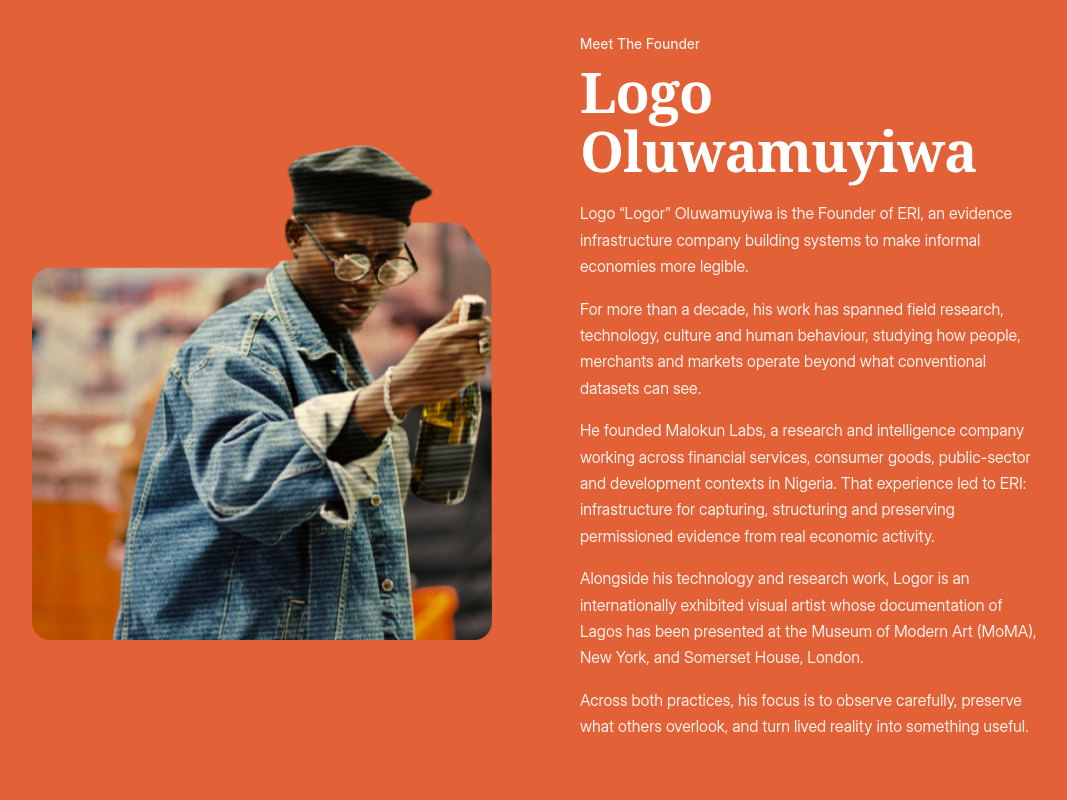
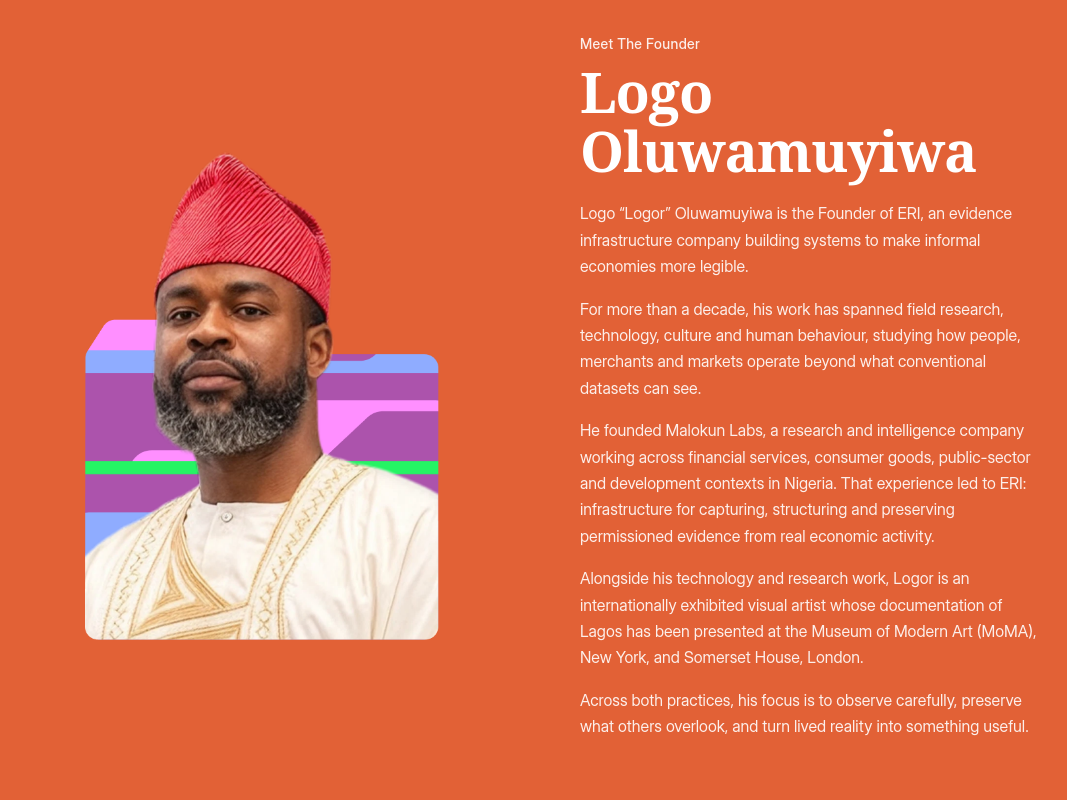
Before and after one commit to Malokunlabs/eri, a Next.js app: page /about in a window 1280 px wide. Shown: the part 1520-2320 px from the top of the page, without its empty margins (92-1159 px from the left). Built offline with nearby package versions, Linux system fonts and the light colour scheme; no server answers.

Commit message:
feat: update about page image source and format paragraph text

```diff
--- a/src/components/about/about-page-content.tsx
+++ b/src/components/about/about-page-content.tsx
@@ -284,7 +284,7 @@
               <div className="order-2 flex justify-center lg:order-1 lg:justify-start">
                 <div className="relative aspect-464/513 w-full max-w-115">
                   <Image
-                    src="/images/about/manonleft.png"
+                    src="/images/about/logor-img.png"
                     alt="Logo Oluwamuyiwa"
                     fill
                     sizes="(max-width: 1023px) 100vw, 460px"
@@ -313,8 +313,8 @@
                     conventional datasets can see.
                   </p>
                   <p>
-                    He founded Malokun Labs, a research and intelligence
-                    company working across financial services, consumer goods,
+                    He founded Malokun Labs, a research and intelligence company
+                    working across financial services, consumer goods,
                     public-sector and development contexts in Nigeria. That
                     experience led to ERI: infrastructure for capturing,
                     structuring and preserving permissioned evidence from real
```
Also changed, not shown: public/images/about/logor-img.png (added).
